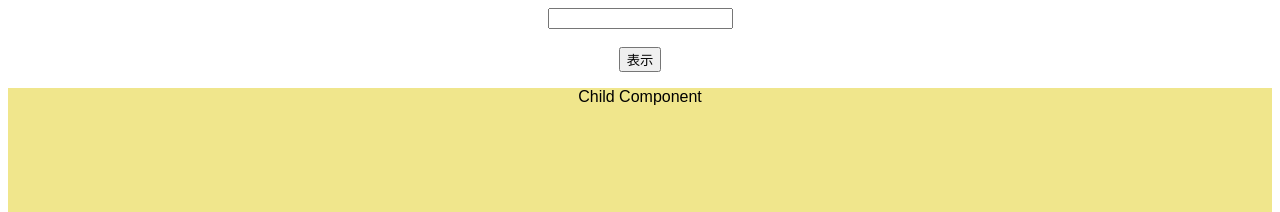
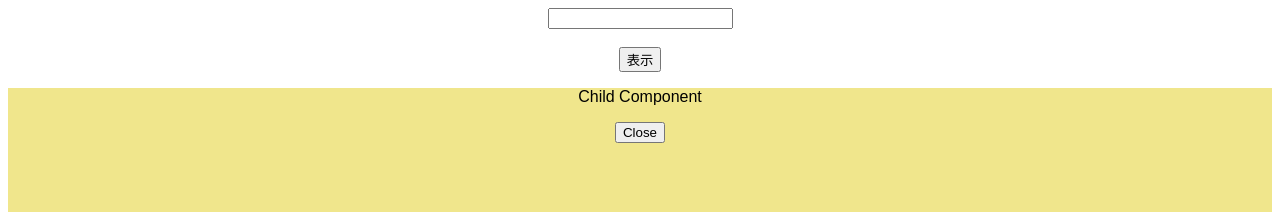
Before and after one commit to koyamal/learn-react-02, a React (Create React App) app: page / in a window 1280 px wide. Both pictures are taken after a click on the button "表示". Shown: the top 212 px of the page. Built offline with nearby package versions, Linux system fonts and the light colour scheme.

Commit message:
Optimize rendering by useCallback

```diff
--- a/src/App.js
+++ b/src/App.js
@@ -1,4 +1,4 @@
-import { useState } from "react";
+import { useState, useCallback } from "react";
 import { ChildArea } from "./components/ChildArea";
 import "./styles.css";
 
@@ -15,6 +15,9 @@
   const onClickOpen = () => {
     setOpen(!open);
   };
+  const onClickClose = useCallback(() => {
+    setOpen(false);
+  }, [setOpen]);
 
   return (
     <div className="App">
@@ -22,7 +25,7 @@
       <br />
       <br />
       <button onClick={onClickOpen}>表示</button>
-      <ChildArea open={open} />
+      <ChildArea open={open} onClickClose={onClickClose} />
       {/* <p>{count}</p>
       <button onClick={onClickCountUp}>CountUp</button> */}
     </div>
--- a/src/components/ChildArea.jsx
+++ b/src/components/ChildArea.jsx
@@ -6,7 +6,7 @@
 };
 
 export const ChildArea = memo((props) => {
-  const { open } = props;
+  const { open, onClickClose } = props;
   console.log("ChildArea is rendering");
 
   const data = [...Array(2000).keys()];
@@ -19,6 +19,7 @@
       {open ? (
         <div style={style}>
           <p>Child Component</p>
+          <button onClick={onClickClose}>Close</button>
         </div>
       ) : null}
     </>
```
